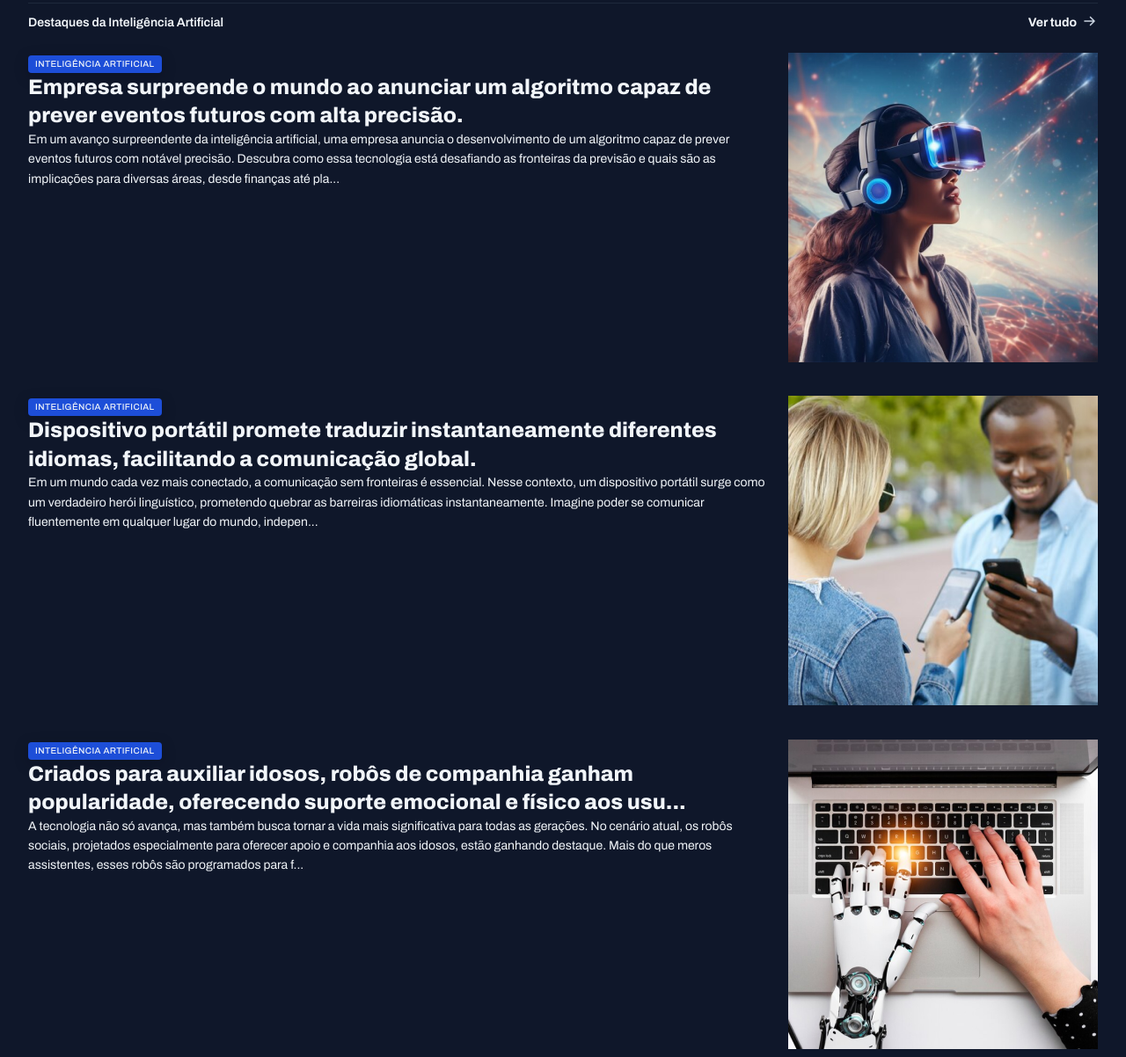
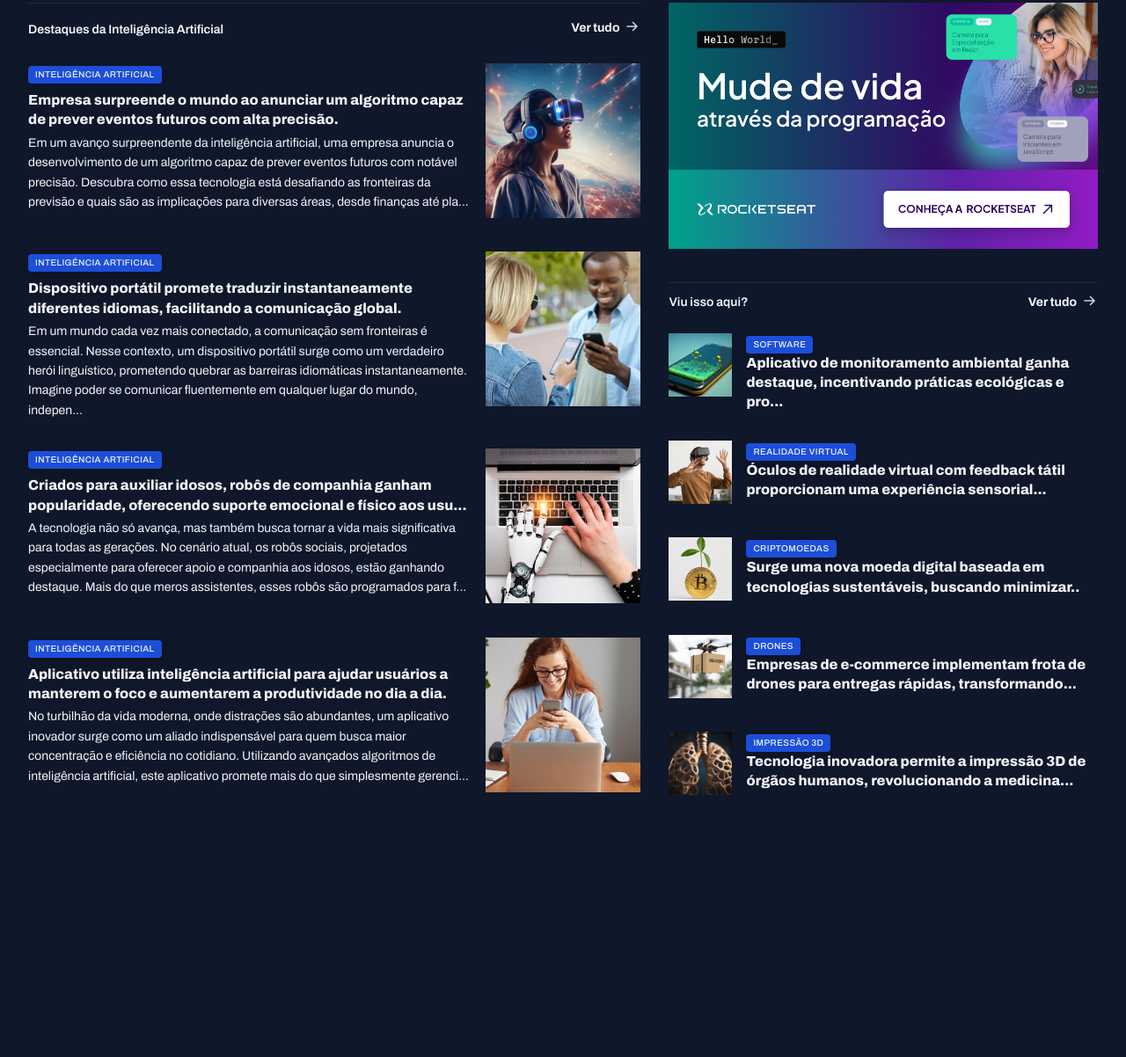
Before and after one commit to micaelleitee/fullstack-projeto-portal-noticias, a plain HTML site: page index.html in a window 1280 px wide. Shown: the part 1051-2253 px from the top of the page at 88% size. After the commit the page ends 2001 px from the top, so only its background shows below. Drawn offline with Linux system fonts and the light colour scheme.

Commit message:
finish project

```diff
--- a/css/global.css
+++ b/css/global.css
@@ -55,8 +55,14 @@ img {
 }
 
 main {
-  margin-top: 40px;
-  gap: 80px;
+  margin-block: 40px;
+  row-gap: 80px;
+  column-gap: 32px;
+  grid-template-columns: 2fr 1.4fr;
+  grid-template-areas:
+    "feature feature"
+    "weekly weekly"
+    "ai aside";
 }
 
 .content-tag {
--- a/css/section.css
+++ b/css/section.css
@@ -22,6 +22,7 @@ section header {
 }
 
 #feature {
+  grid-area: feature;
   img {
     height: 100%;
     object-fit: cover;
@@ -53,6 +54,7 @@ section header {
 }
 
 #weekly {
+  grid-area: weekly;
   & > div {
     grid-template-columns: repeat(4, 292px);
   }
@@ -76,3 +78,27 @@ section header {
     }
   }
 }
+
+#ai {
+  grid-area: ai;
+  img {
+    width: 176px;
+    aspect-ratio: 1/1;
+    object-fit: cover;
+  }
+  h3 {
+    margin-block: 8px 4px;
+  }
+}
+aside {
+  grid-area: aside;
+}
+
+#more {
+  margin-top: 32px;
+  img {
+    height: 72px;
+    aspect-ratio: 1/1;
+    object-fit: cover;
+  }
+}
--- a/index.html
+++ b/index.html
@@ -147,7 +147,7 @@
           <article class="grid grid-flow-col gap-16">
             <div>
               <span class="content-tag">Inteligência Artificial</span>
-              <h3 class="text-2xl">
+              <h3 class="text-xl">
                 Empresa surpreende o mundo ao anunciar um algoritmo capaz de
                 prever eventos futuros com alta precisão.
               </h3>
@@ -166,7 +166,7 @@
           <article class="grid grid-flow-col gap-16">
             <div>
               <span class="content-tag">Inteligência Artificial</span>
-              <h3 class="text-2xl">
+              <h3 class="text-xl">
                 Dispositivo portátil promete traduzir instantaneamente
                 diferentes idiomas, facilitando a comunicação global.
               </h3>
@@ -185,7 +185,7 @@
           <article class="grid grid-flow-col gap-16">
             <div>
               <span class="content-tag">Inteligência Artificial</span>
-              <h3 class="text-2xl">
+              <h3 class="text-xl">
                 Criados para auxiliar idosos, robôs de companhia ganham
                 popularidade, oferecendo suporte emocional e físico aos usu...
               </h3>
@@ -204,7 +204,7 @@
           <article class="grid grid-flow-col gap-16">
             <div>
               <span class="content-tag">Inteligência Artificial</span>
-              <h3 class="text-2xl">
+              <h3 class="text-xl">
                 Aplicativo utiliza inteligência artificial para ajudar usuários
                 a manterem o foco e aumentarem a produtividade no dia a dia.
               </h3>
@@ -222,7 +222,7 @@
           </article>
         </div>
       </section>
-      <div>
+      <aside>
         <div id="ads">
           <img src="assets/img/Ads.png" alt="" />
         </div>
@@ -255,7 +255,7 @@
                 <span class="content-tag">Realidade Virtual</span>
                 <h3 class="text-xl">
                   Óculos de realidade virtual com feedback tátil proporcionam
-                  uma experiência sensorial complet...
+                  uma experiência sensorial...
                 </h3>
               </div>
             </article>
@@ -267,7 +267,7 @@
                 <span class="content-tag">Criptomoedas</span>
                 <h3 class="text-xl">
                   Surge uma nova moeda digital baseada em tecnologias
-                  sustentáveis, buscando minimizar o i...
+                  sustentáveis, buscando minimizar..
                 </h3>
               </div>
             </article>
@@ -279,7 +279,7 @@
                 <span class="content-tag">Drones</span>
                 <h3 class="text-xl">
                   Empresas de e-commerce implementam frota de drones para
-                  entregas rápidas, transformando o ce...
+                  entregas rápidas, transformando...
                 </h3>
               </div>
             </article>
@@ -290,14 +290,14 @@
               <div>
                 <span class="content-tag">Impressão 3d</span>
                 <h3 class="text-xl">
-                  Empresas de e-commerce implementam frota de drones para
-                  entregas rápidas, transformando o ce...
+                  Tecnologia inovadora permite a impressão 3D de órgãos humanos,
+                  revolucionando a medicina...
                 </h3>
               </div>
             </article>
           </div>
         </section>
-      </div>
+      </aside>
     </main>
   </body>
 </html>
```
